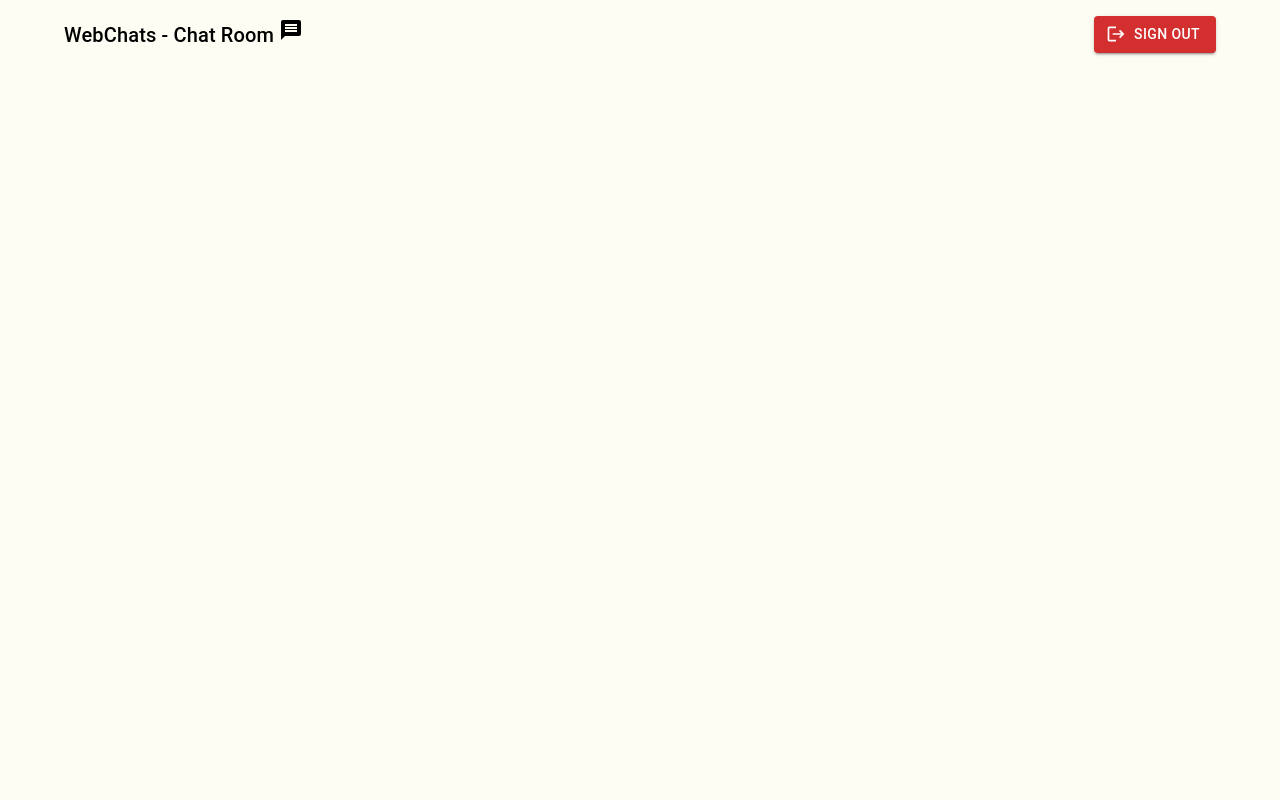
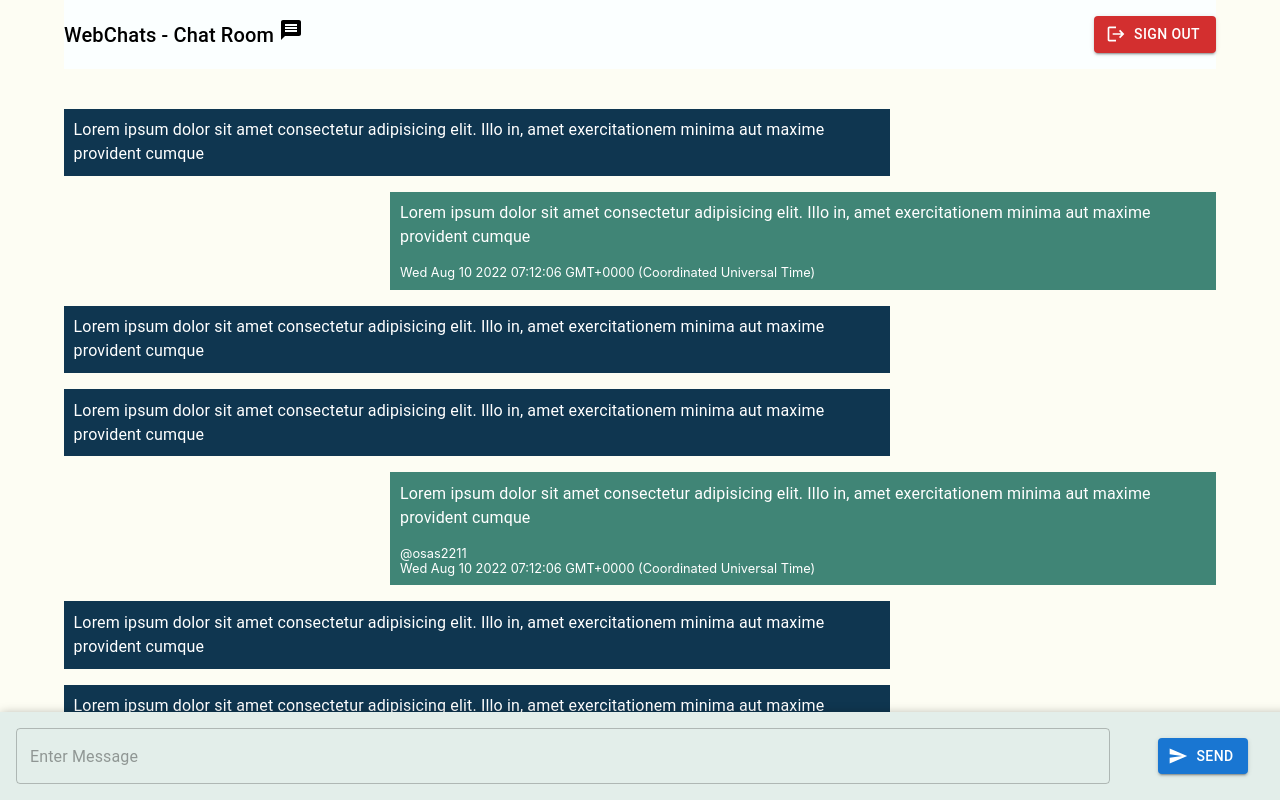
Before and after one commit to osas2211/webchat, a React (Create React App) app: page / in a window 1280 px wide. Both pictures are taken after typing "Sample" into the empty fields and a click on the button "JOIN". Shown: the top 800 px of the page. Built offline with nearby package versions, Linux system fonts and the light colour scheme.

Commit message:
designed chat-room UI

```diff
--- a/src/App.css
+++ b/src/App.css
@@ -17,7 +17,7 @@ img{
 
 .chat-room{
   position: relative;
-  height: 120vh;
+
   width: 90%;
   margin: auto;
 }
@@ -30,4 +30,43 @@ img{
   align-items: center;
   width: 100%;
   padding: 1rem 0;
+  background-color: #fbffff;
 }
+
+.chat-room_sendMessage{
+  position: fixed;
+  bottom: 0rem;
+  left: 0;
+  display: flex;
+  justify-content: space-between;
+  align-items: center;
+  width: 100%;
+  padding: 1rem;
+  background-color: rgb(227, 238, 234);
+  box-shadow: 1px 2px 10px rgba(0, 0, 0, 0.349);
+}
+
+.messages{
+  display: flex;
+  flex-direction: column;
+  margin: 2rem 0 7rem 0;
+}
+
+.message-box{
+  padding: 0.6rem;
+  display: block;
+  background-color: rgb(15, 54, 80);
+  width: 70%;
+  color: #fff;
+  margin: 0.5rem 0;
+  align-self: start;
+}
+.user{
+  align-self: end;
+  background-color: rgb(64, 133, 118);
+}
+
+.time{
+  margin-top: 1rem;
+  font-size: 0.8rem;
+}
--- a/src/app/pages/chatRoom.tsx
+++ b/src/app/pages/chatRoom.tsx
@@ -23,6 +23,88 @@ export const ChatRoom = () => {
           Sign Out
         </Button>
       </header>
+
+      <Box className="messages">
+        <div className="message-box">
+          <Typography>
+            Lorem ipsum dolor sit amet consectetur adipisicing elit. Illo in,
+            amet exercitationem minima aut maxime provident cumque{" "}
+          </Typography>
+        </div>
+        <div className="message-box user">
+          <Typography>
+            Lorem ipsum dolor sit amet consectetur adipisicing elit. Illo in,
+            amet exercitationem minima aut maxime provident cumque{" "}
+          </Typography>
+          <div className="time">
+            <span>{Date()}</span>
+          </div>
+        </div>
+        <div className="message-box">
+          <Typography>
+            Lorem ipsum dolor sit amet consectetur adipisicing elit. Illo in,
+            amet exercitationem minima aut maxime provident cumque{" "}
+          </Typography>
+        </div>
+        <div className="message-box">
+          <Typography>
+            Lorem ipsum dolor sit amet consectetur adipisicing elit. Illo in,
+            amet exercitationem minima aut maxime provident cumque{" "}
+          </Typography>
+        </div>
+        <div className="message-box user">
+          <Typography>
+            Lorem ipsum dolor sit amet consectetur adipisicing elit. Illo in,
+            amet exercitationem minima aut maxime provident cumque{" "}
+          </Typography>
+          <div className="time">
+            <span style={{ display: "block" }}>@osas2211</span>
+            <span>{Date()}</span>
+          </div>
+        </div>
+        <div className="message-box">
+          <Typography>
+            Lorem ipsum dolor sit amet consectetur adipisicing elit. Illo in,
+            amet exercitationem minima aut maxime provident cumque{" "}
+          </Typography>
+        </div>
+        <div className="message-box">
+          <Typography>
+            Lorem ipsum dolor sit amet consectetur adipisicing elit. Illo in,
+            amet exercitationem minima aut maxime provident cumque{" "}
+          </Typography>
+        </div>
+        <div className="message-box user">
+          <Typography>
+            Lorem ipsum dolor sit amet consectetur adipisicing elit. Illo in,
+            amet exercitationem minima aut maxime provident cumque{" "}
+          </Typography>
+          <div className="time">
+            <span>{Date()}</span>
+          </div>
+        </div>
+        <div className="message-box">
+          <Typography>
+            Lorem ipsum dolor sit amet consectetur adipisicing elit. Illo in,
+            amet exercitationem minima aut maxime provident cumque{" "}
+          </Typography>
+        </div>
+      </Box>
+
+      <Box className="chat-room_sendMessage">
+        <TextField
+          placeholder="Enter Message"
+          sx={{ width: "90%" }}
+          multiline
+        />
+        <Button
+          startIcon={<Send />}
+          sx={{ marginX: "3rem" }}
+          variant={"contained"}
+        >
+          send
+        </Button>
+      </Box>
     </Box>
   )
 }
```
